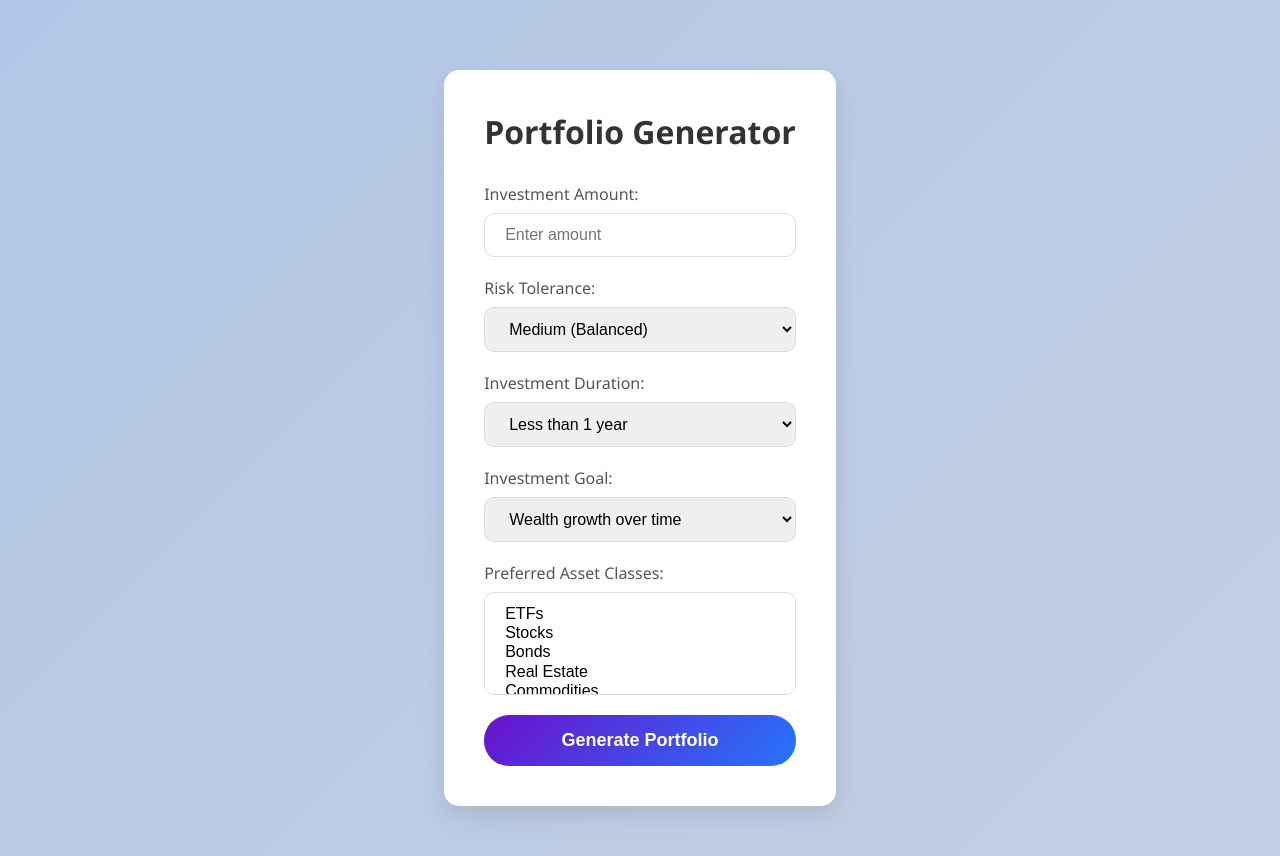
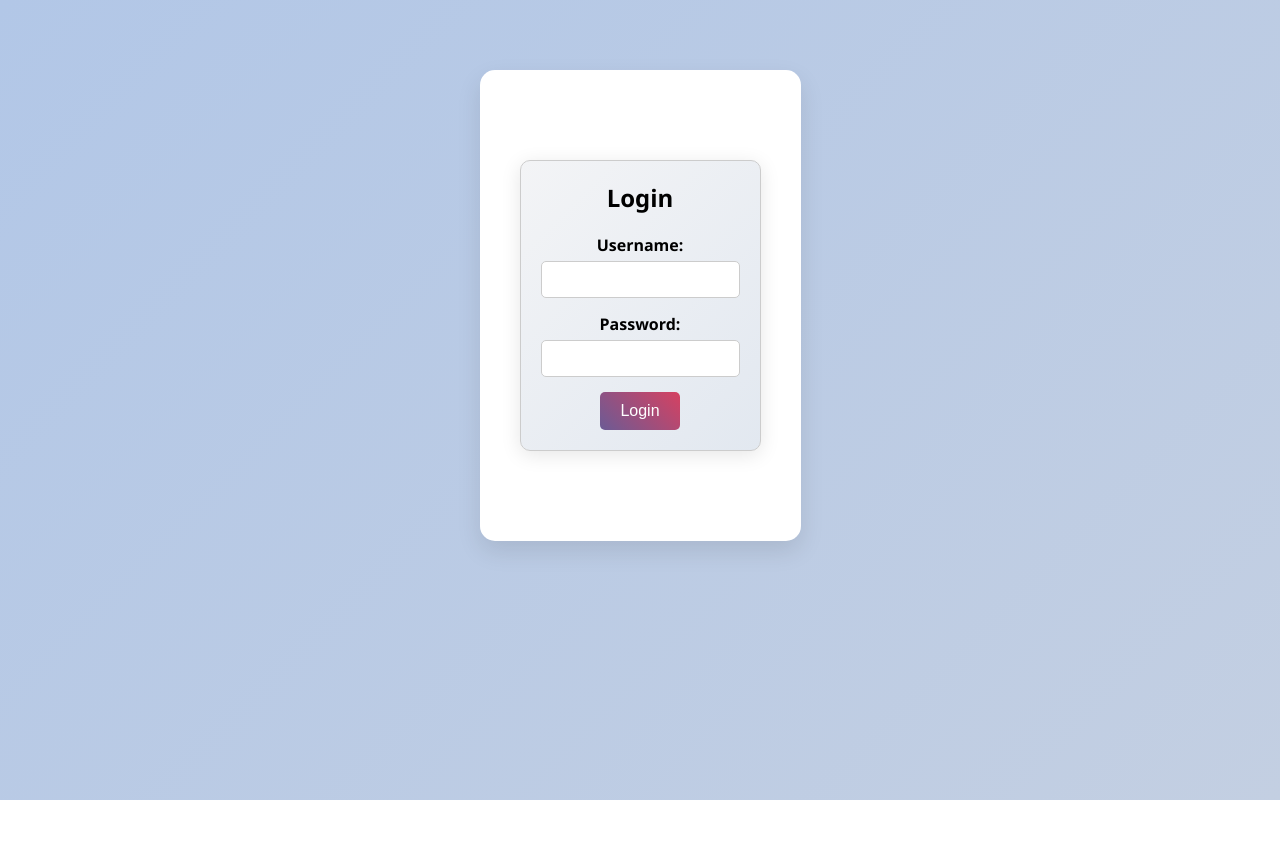
Before and after one commit to llaliotis/Portfolio-Generator, a React (Create React App) app in the folder client/: page / in a window 1280 px wide. Shown: the top 856 px of the page. After the commit the page ends 800 px from the top, so only its background shows below. Built offline with nearby package versions, Linux system fonts and the light colour scheme.

Commit message:
Added simple login logic

```diff
--- a/client/src/App.css
+++ b/client/src/App.css
@@ -26,6 +26,19 @@
   margin-bottom: 50px; /* Space at the bottom of the container */
 }
 
+/* App.css */
+.login-container {
+  max-width: 400px;
+  margin: auto;
+  padding: 20px;
+  border: 1px solid #ccc;
+  border-radius: 5px;
+  background-color: #f9f9f9;
+}
+
+.error-message {
+  color: red;
+}
 
 
 h1 {
--- a/client/src/App.js
+++ b/client/src/App.js
@@ -1,19 +1,23 @@
 import React, { useState } from 'react';
 import './App.css'; // Import a CSS file for styling
+import Login from './components/Login'; // Adjust the path based on your structure
 
 function App() {
+  const [isLoggedIn, setIsLoggedIn] = useState(false);
   const [amount, setAmount] = useState('');
   const [riskTolerance, setRiskTolerance] = useState('medium');
   const [investmentDuration, setInvestmentDuration] = useState('long-term');
   const [investmentGoal, setInvestmentGoal] = useState('growth');
-  const [preferredAssetClasses, setPreferredAssetClasses] = useState([]); // New state for dropdown
+  const [preferredAssetClasses, setPreferredAssetClasses] = useState([]);
   const [portfolio, setPortfolio] = useState('');
   const [error, setError] = useState(null);
   const [loading, setLoading] = useState(false);
 
-  // Use your Heroku app URL here
   const API_URL = 'https://portfolioai-da34d7ab7951.herokuapp.com';
-  //const API_URL = 'http://localhost:3000';
+
+  const handleLogin = (status) => {
+    setIsLoggedIn(status);
+  };
 
   const handleSubmit = async (e) => {
     e.preventDefault();
@@ -31,7 +35,7 @@
           risk_tolerance: riskTolerance,
           investment_duration: investmentDuration,
           investment_goal: investmentGoal,
-          preferred_asset_classes: preferredAssetClasses
+          preferred_asset_classes: preferredAssetClasses,
         }),
       });
 
@@ -54,7 +58,6 @@
     }
   };
 
-  // Handler for changing the preferred asset classes
   const handlePreferredAssetClassesChange = (e) => {
     const selectedOptions = Array.from(e.target.selectedOptions, option => option.value);
     setPreferredAssetClasses(selectedOptions);
@@ -62,6 +65,8 @@
 
   return (
     <div className="app-container">
+      {isLoggedIn ? (
+        <>
           <h1>Portfolio Generator</h1>
           <form className="portfolio-form" onSubmit={handleSubmit}>
             <div className="form-group">
@@ -88,8 +93,6 @@
                 <option value="high">High (Aggressive)</option>
               </select>
             </div>
-
-        {/* New fields for investment duration and goal */}
             <div className="form-group">
               <label htmlFor="investmentDuration">Investment Duration:</label>
               <select
@@ -120,8 +123,6 @@
                 <option value="big purchase">A big purchase (e.g., house, car)</option>
               </select>
             </div>
-
-        {/* Dropdown for preferred asset classes */}
             <div className="form-group">
               <label htmlFor="preferredAssetClasses">Preferred Asset Classes:</label>
               <select
@@ -149,6 +150,10 @@
               <pre className="portfolio-text">{portfolio}</pre>
             </div>
           )}
+        </>
+      ) : (
+        <Login onLogin={handleLogin} />
+      )}
     </div>
   );
 }
--- /dev/null
+++ b/client/src/components/Login.css
@@ -0,0 +1,56 @@
+.login-container {
+    max-width: 400px;
+    margin: 50px auto;
+    padding: 20px;
+    background: linear-gradient(135deg, #f3f4f6, #e2e8f0);
+    border-radius: 10px;
+    box-shadow: 0 4px 20px rgba(0, 0, 0, 0.1);
+    text-align: center;
+  }
+
+  h2 {
+    margin-bottom: 20px;
+  }
+
+  .form-group {
+    margin-bottom: 15px;
+  }
+
+  label {
+    display: block;
+    margin-bottom: 5px;
+    font-weight: bold;
+  }
+
+  .input-field {
+    width: 100%;
+    padding: 10px;
+    border: 1px solid #ccc;
+    border-radius: 5px;
+    transition: border-color 0.3s;
+  }
+
+  .input-field:focus {
+    border-color: #4f46e5; /* Purple focus border */
+    outline: none;
+  }
+
+  .gradient-button {
+    padding: 10px 20px;
+    border: none;
+    border-radius: 5px;
+    background: linear-gradient(45deg, #6b5b95, #d64161);
+    color: white;
+    font-size: 16px;
+    cursor: pointer;
+    transition: background 0.3s;
+  }
+
+  .gradient-button:hover {
+    background: linear-gradient(45deg, #d64161, #6b5b95);
+  }
+
+  .error-message {
+    color: red;
+    margin-top: 10px;
+  }
--- /dev/null
+++ b/client/src/components/Login.js
@@ -0,0 +1,52 @@
+import React, { useState } from 'react';
+import './Login.css'; // Import a CSS file for styling
+
+function Login({ onLogin }) {
+  const [username, setUsername] = useState('');
+  const [password, setPassword] = useState('');
+  const [error, setError] = useState('');
+
+  const handleSubmit = (e) => {
+    e.preventDefault();
+    // Simple authentication logic
+    if (username === 'user' && password === 'password') {
+      onLogin(true);
+    } else {
+      setError('Invalid username or password');
+    }
+  };
+
+  return (
+    <div className="login-container">
+      <h2>Login</h2>
+      <form onSubmit={handleSubmit}>
+        <div className="form-group">
+          <label htmlFor="username">Username:</label>
+          <input
+            id="username"
+            type="text"
+            value={username}
+            onChange={(e) => setUsername(e.target.value)}
+            required
+            className="input-field"
+          />
+        </div>
+        <div className="form-group">
+          <label htmlFor="password">Password:</label>
+          <input
+            id="password"
+            type="password"
+            value={password}
+            onChange={(e) => setPassword(e.target.value)}
+            required
+            className="input-field"
+          />
+        </div>
+        <button type="submit" className="gradient-button">Login</button>
+        {error && <div className="error-message">{error}</div>}
+      </form>
+    </div>
+  );
+}
+
+export default Login;
```
Lines whose indentation alone changed are shown as unchanged.
